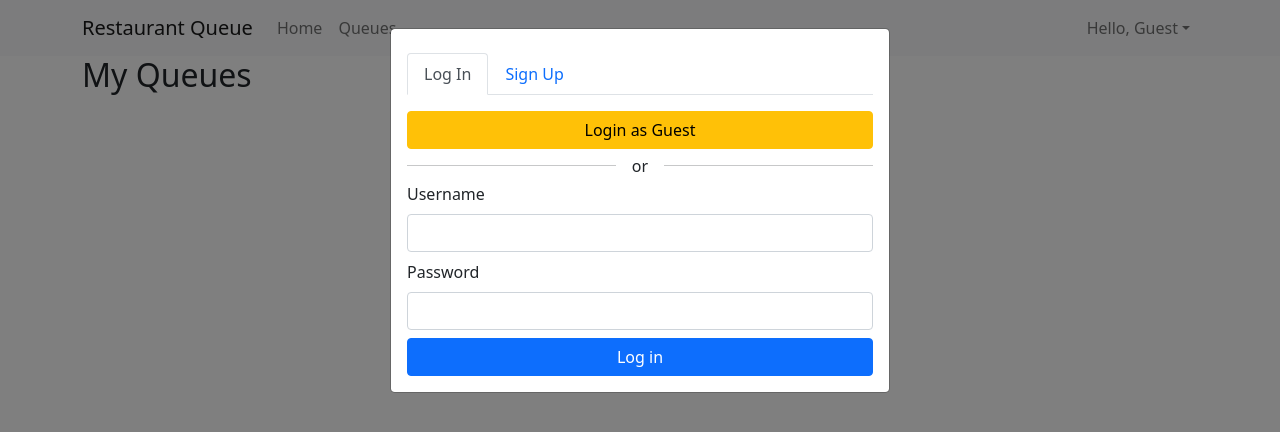
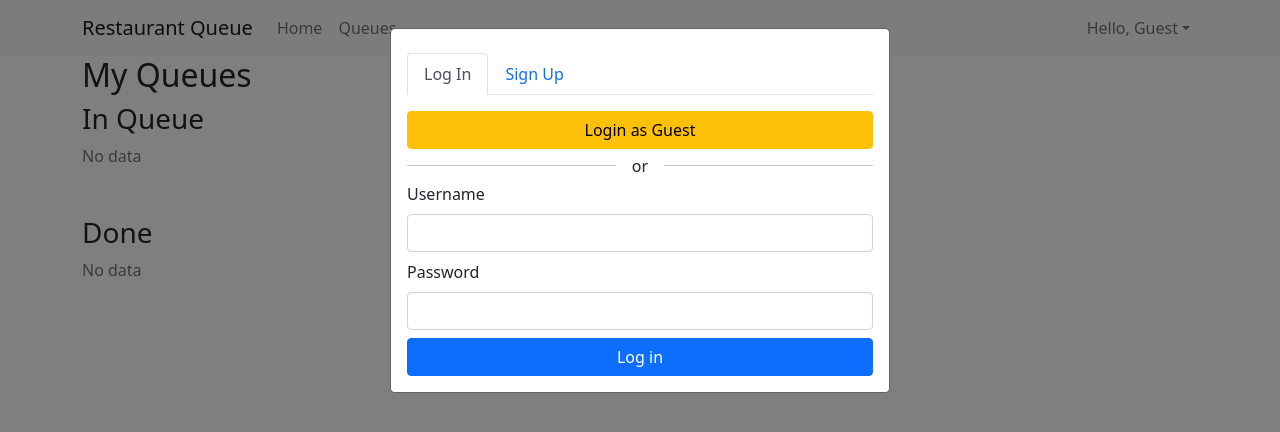
Before and after one commit to konthon/restaurant-queue, a React (Create React App) app: page /queues in a window 1280 px wide. Shown: the top 432 px of the page. Built offline with nearby package versions, Linux system fonts and the light colour scheme.

Commit message:
fix: in queue count in queues page

```diff
--- a/server/db.json
+++ b/server/db.json
@@ -22,8 +22,9 @@
         }
       ],
       "id": "316e63e5-d70f-47c3-af18-ff60449bb284",
-      "queueIndex": 0,
-      "ownerUserIDs": []
+      "queueIndex": 1,
+      "ownerUserIDs": ["bc95ae4e-879d-4661-b239-fa33567a9b84"],
+      "inQueue": 1
     },
     {
       "name": "ChocolateVille (ชอคโกแลต วิลล์)",
@@ -47,8 +48,9 @@
         }
       ],
       "id": "d47da081-c554-43b7-ab43-80ba2f42b98c",
-      "queueIndex": 0,
-      "ownerUserIDs": []
+      "queueIndex": 1,
+      "ownerUserIDs": [],
+      "inQueue": 1
     },
     {
       "name": "Le Boeuf The Steak & Fries Bistro (เลอเบิฟ เดอะ สเต็ก แอนด์ ฟราย บิสโทร (สาขาหลังสวน))",
@@ -73,7 +75,8 @@
       ],
       "id": "f9818fcf-689a-489d-804b-8f3663702ae7",
       "queueIndex": 0,
-      "ownerUserIDs": []
+      "ownerUserIDs": [],
+      "inQueue": 0
     },
     {
       "name": "ครัวดอกไม้ขาว สาขาแรก",
@@ -98,7 +101,8 @@
       ],
       "id": "72636720-4bcb-42a0-a208-3a6d0e040748",
       "queueIndex": 0,
-      "ownerUserIDs": []
+      "ownerUserIDs": [],
+      "inQueue": 0
     },
     {
       "name": "Ginzado ทองหล่อ",
@@ -123,7 +127,8 @@
       ],
       "id": "d513a3dd-7d8c-4465-a031-a085c4b9ef90",
       "queueIndex": 0,
-      "ownerUserIDs": []
+      "ownerUserIDs": [],
+      "inQueue": 0
     },
     {
       "name": "SOUSAKU อารีย์",
@@ -148,7 +153,8 @@
       ],
       "id": "667ad352-363d-4289-bb6c-87a15d54be2a",
       "queueIndex": 0,
-      "ownerUserIDs": []
+      "ownerUserIDs": [],
+      "inQueue": 0
     },
     {
       "name": "แม่กลองหัวปลาหม้อไฟ",
@@ -173,7 +179,8 @@
       ],
       "id": "96b39c31-2725-4ad3-a135-7edab755a1b4",
       "queueIndex": 0,
-      "ownerUserIDs": []
+      "ownerUserIDs": [],
+      "inQueue": 0
     },
     {
       "name": "Tonkatsu Wako",
@@ -198,7 +205,8 @@
       ],
       "id": "f884b7a5-c6a7-425f-8000-66305eae0e08",
       "queueIndex": 0,
-      "ownerUserIDs": []
+      "ownerUserIDs": [],
+      "inQueue": 0
     },
     {
       "name": "Zanotti IL Ristorante Italiano",
@@ -223,7 +231,8 @@
       ],
       "id": "e49682ee-82e6-4a1f-b822-2e4c705affaf",
       "queueIndex": 0,
-      "ownerUserIDs": []
+      "ownerUserIDs": [],
+      "inQueue": 0
     },
     {
       "name": "เจ๊ไฝ ประตูผี (Jay Fai Pratu Phee)",
@@ -248,7 +257,8 @@
       ],
       "id": "abdbcf1b-9ea3-4567-91ad-d4a4f18a5281",
       "queueIndex": 0,
-      "ownerUserIDs": []
+      "ownerUserIDs": [],
+      "inQueue": 0
     },
     {
       "name": "ภัตตาคาร แกรนด์ เชียงการีล่า",
@@ -273,7 +283,8 @@
       ],
       "id": "f83afede-f99b-4c47-a0da-ce4f6d8e9ad6",
       "queueIndex": 0,
-      "ownerUserIDs": []
+      "ownerUserIDs": [],
+      "inQueue": 0
     },
     {
       "name": "ห้างหุ้นส่วนจำกัด 88มหาสาร (Mahasan)",
@@ -298,7 +309,8 @@
       ],
       "id": "09bde584-5a5e-4909-babc-d120cb240fc9",
       "queueIndex": 0,
-      "ownerUserIDs": []
+      "ownerUserIDs": [],
+      "inQueue": 0
     },
     {
       "name": "TORA Yakiniku x Cafe",
@@ -323,7 +335,8 @@
       ],
       "id": "2b27cf7f-e6aa-4b16-aea6-21c6387d60f9",
       "queueIndex": 0,
-      "ownerUserIDs": []
+      "ownerUserIDs": [],
+      "inQueue": 0
     },
     {
       "name": "Katsushin (かつ真) (คัทสึชิน)",
@@ -348,7 +361,8 @@
       ],
       "id": "253dbb12-8f60-496b-8f62-068bfeb968cc",
       "queueIndex": 0,
-      "ownerUserIDs": []
+      "ownerUserIDs": [],
+      "inQueue": 0
     },
     {
       "name": "ขาหมูเจริญแสง (Chareon Sang)",
@@ -373,7 +387,8 @@
       ],
       "id": "d283d8dd-ecea-42a5-91e2-c142dd901bc5",
       "queueIndex": 0,
-      "ownerUserIDs": []
+      "ownerUserIDs": [],
+      "inQueue": 0
     },
     {
       "name": "Fillets",
@@ -398,7 +413,8 @@
       ],
       "id": "a8dd440a-4d96-4323-8821-9d6a79035f58",
       "queueIndex": 0,
-      "ownerUserIDs": []
+      "ownerUserIDs": [],
+      "inQueue": 0
     },
     {
       "name": "เฮ้งชุนเส็ง (Heng Chun Seng)",
@@ -423,7 +439,8 @@
       ],
       "id": "14fb6c0d-aa88-4e7a-a97a-796aa4f75d1a",
       "queueIndex": 0,
-      "ownerUserIDs": []
+      "ownerUserIDs": [],
+      "inQueue": 0
     },
     {
       "name": "Chim by Siam Wisdom (สยาม วิสดอม)",
@@ -448,7 +465,8 @@
       ],
       "id": "062573fd-b60c-429b-8221-a4c29948c8b4",
       "queueIndex": 0,
-      "ownerUserIDs": []
+      "ownerUserIDs": [],
+      "inQueue": 0
     },
     {
       "name": "เกาเหลาเนื้อวัวไร้เทียมทานราชวัตร (Rai Tieam Tan Noodle)",
@@ -473,7 +491,8 @@
       ],
       "id": "ea9f55ba-bd3d-40b5-a22c-41ed1ba79c22",
       "queueIndex": 0,
-      "ownerUserIDs": []
+      "ownerUserIDs": [],
+      "inQueue": 0
     },
     {
       "name": "El Mercado (เอล เมอคาโด้)",
@@ -498,18 +517,28 @@
       ],
       "id": "082b0b21-6fe8-4cfc-b0bc-e6819f6f6441",
       "queueIndex": 0,
-      "ownerUserIDs": []
+      "ownerUserIDs": [],
+      "inQueue": 0
     }
   ],
   "queues": [
     {
-      "id": "random",
-      "queueNumber": 0,
-      "user": "userId",
-      "restaurant": "restaurantId",
-      "createAt": "date",
-      "updateAt": "date",
-      "status": "'in-queue' | 'done' | 'skip' | 'canceled'"
+      "id": "e10d2a6e-6345-407b-886b-dd9dd508a61d",
+      "queueNumber": 1,
+      "userID": "3995956c-5c1c-421e-96ae-d7743ccc8c75",
+      "restaurantID": "d47da081-c554-43b7-ab43-80ba2f42b98c",
+      "createAt": 1647820594940,
+      "updateAt": 1647820594940,
+      "status": "in-queue"
+    },
+    {
+      "id": "c508d83b-5246-456a-9cfc-c5e5bc7578e5",
+      "queueNumber": 1,
+      "userID": "3995956c-5c1c-421e-96ae-d7743ccc8c75",
+      "restaurantID": "316e63e5-d70f-47c3-af18-ff60449bb284",
+      "createAt": 1647820600458,
+      "updateAt": 1647820600458,
+      "status": "in-queue"
     }
   ],
   "users": [
@@ -518,21 +547,21 @@
       "username": "admin",
       "password": "$2a$10$cwq4srTvQnTLi58YvqLm3ucp6rRf/GFZ1tlipmSq/E54pUeZNpmci",
       "ownedRestaurantIDs": [],
-      "queueIDs": [],
-      "roles": [
-        "user",
-        "admin"
-      ]
+      "roles": ["user", "admin"]
     },
     {
       "id": "3995956c-5c1c-421e-96ae-d7743ccc8c75",
       "username": "test",
       "password": "$2a$10$fmP60orsP4bejgO.VyWceeSgEbtpIiaDZieC.9JNjAzK0zYPxmZ.6",
       "ownedRestaurantIDs": [],
-      "queueIDs": [],
-      "roles": [
-        "user"
-      ]
+      "roles": ["user"]
+    },
+    {
+      "id": "bc95ae4e-879d-4661-b239-fa33567a9b84",
+      "username": "test_owner",
+      "password": "$2a$10$MPoqWwcfx2PR9t.6dYG4eexztQDyys.Bsa0ZkHIpwBqgoG2Y2/ova",
+      "ownedRestaurantIDs": ["316e63e5-d70f-47c3-af18-ff60449bb284"],
+      "roles": ["user", "owner"]
     }
   ]
 }
--- /dev/null
+++ b/src/components/CardQueue/index.tsx
@@ -0,0 +1,67 @@
+import React from 'react'
+import styled from 'styled-components'
+
+import { IRestaurant } from 'interfaces/restaurant'
+import { StatusType } from 'interfaces/queue'
+import { Badge } from 'react-bootstrap'
+import { useQuery } from 'react-query'
+import { getInQueue } from 'services/queues'
+import { useUser } from 'contexts/userContext'
+
+const formatQueueNumber = (num: number) =>
+  num.toLocaleString('th', { minimumIntegerDigits: 3 })
+
+interface IProps {
+  queueNumber: number
+  timeStamp: number
+  status: StatusType
+  restaurant?: IRestaurant
+}
+
+const CardWrapper = styled.div`
+  background-color: var(--bs-light);
+  padding: 1rem;
+  border-radius: 0.5rem;
+  border: 1px solid #dee2e6;
+  box-shadow: 0 0.5rem 1rem rgba(0, 0, 0, 0.15);
+  width: 280px;
+  .restaurant-name {
+    font-size: 1.25rem;
+    font-weight: 600;
+  }
+  .queue-number {
+    font-weight: 400;
+    font-size: 3rem;
+  }
+`
+
+const CardQueue: React.FC<IProps> = (props) => {
+  const { queueNumber, timeStamp, status, restaurant } = props
+  const time = new Date(timeStamp)
+
+  const { user } = useUser()
+
+  const { data: inQueue } = useQuery(
+    ['queue', 'in-queue', restaurant?.id, timeStamp, user?.id],
+    () => getInQueue(restaurant?.id || '', timeStamp, user?.id || ''),
+    { enabled: !!restaurant?.id && !!user?.id }
+  )
+  console.log(inQueue)
+
+  return (
+    <CardWrapper>
+      <Badge>{status}</Badge>
+      <div className='restaurant-name'>{restaurant?.name}</div>
+      <div>Your queue number:</div>
+      <div className='queue-number'>{formatQueueNumber(queueNumber)}</div>
+      <div>Before you: {(inQueue?.data.length || 1) - 1}</div>
+      <hr className='my-2' />
+      <div className='d-flex justify-content-between'>
+        <div>{time.toLocaleDateString('th')}</div>
+        <div>{time.toLocaleTimeString('th')}</div>
+      </div>
+    </CardWrapper>
+  )
+}
+
+export default CardQueue
--- a/src/interfaces/restaurant.ts
+++ b/src/interfaces/restaurant.ts
@@ -11,4 +11,5 @@ export interface IRestaurant {
   photos: IPhoto[]
   queueIndex: number
   ownerUserIDs: string[]
+  inQueue: number
 }
--- a/src/interfaces/user.ts
+++ b/src/interfaces/user.ts
@@ -4,7 +4,6 @@ export interface IUser {
   id: string
   username: string
   password: string
-  queueIDs: string[]
   roles: RoleType[]
   ownedRestaurantIDs: string[]
 }
--- a/src/pages/admin/users/index.tsx
+++ b/src/pages/admin/users/index.tsx
@@ -44,7 +44,6 @@ const AdminUsers: React.FC = () => {
                 </Button>
               </td>
               <td>{user.username}</td>
-              <td>{user.queueIDs.join()}</td>
               <td>{user.roles.join()}</td>
               <td>{user.ownedRestaurantIDs.join()}</td>
             </tr>
--- a/src/pages/queues/index.tsx
+++ b/src/pages/queues/index.tsx
@@ -1,12 +1,86 @@
-import React from 'react'
+import React, { useMemo } from 'react'
+import { Container } from 'react-bootstrap'
+import { useQueries, useQuery } from 'react-query'
+
 import MainLayout from 'layouts/MainLayout'
-import { Container } from 'react-bootstrap'
+import { useUser } from 'contexts/userContext'
+import { getQueueByUserID } from 'services/queues'
+import { getRestaurantByID } from 'services/restaurants'
+import CardQueue from 'components/CardQueue'
 
 const Queues: React.FC = () => {
+  const { user } = useUser()
+  const { data: queues } = useQuery(
+    ['queues', user?.id],
+    () => getQueueByUserID(user?.id || ''),
+    { enabled: !!user?.id }
+  )
+  const restaurants = useQueries(
+    (queues?.data || []).map((queue) => ({
+      queryKey: ['restaurant', queue.restaurantID],
+      queryFn: () => getRestaurantByID(queue.restaurantID),
+    }))
+  )
+
+  const queueInQueue = useMemo(
+    () => queues?.data.filter((q) => q.status === 'in-queue') || [],
+    [queues]
+  )
+  const queueDone = useMemo(
+    () => queues?.data.filter((q) => q.status === 'done') || [],
+    [queues]
+  )
+
   return (
     <MainLayout>
       <Container>
         <h2>My Queues</h2>
+        <section className='mb-5'>
+          <h3>In Queue</h3>
+          <div className='d-flex flex-wrap gap-3'>
+            {queueInQueue.length > 0 ? (
+              queueInQueue.map((queue) => {
+                const thisRestaurant = restaurants.find(
+                  (r) => r.data?.data.id === queue.restaurantID
+                )?.data?.data
+                return (
+                  <CardQueue
+                    key={queue.id}
+                    queueNumber={queue.queueNumber}
+                    restaurant={thisRestaurant}
+                    timeStamp={queue.updateAt}
+                    status={queue.status}
+                  />
+                )
+              })
+            ) : (
+              <div className='text-muted'>No data</div>
+            )}
+          </div>
+        </section>
+        <section className='mb-5'>
+          <h3>Done</h3>
+          <div className='d-flex flex-wrap gap-3'>
+            {queueDone.length > 0 ? (
+              queueDone.map((queue) => {
+                const thisRestaurant = restaurants.find(
+                  (r) => r.data?.data.id === queue.restaurantID
+                )?.data?.data
+                return (
+                  <CardQueue
+                    key={queue.id}
+                    queueNumber={queue.queueNumber}
+                    restaurant={thisRestaurant}
+                    timeStamp={queue.updateAt}
+                    status={queue.status}
+                  />
+                )
+              })
+            ) : (
+              <div className='text-muted'>No data</div>
+            )}
+          </div>
+        </section>
       </Container>
     </MainLayout>
   )
--- a/src/services/authenticate.ts
+++ b/src/services/authenticate.ts
@@ -29,7 +29,6 @@ export const loginAsGuest = async () => {
     username,
     password: '',
     ownedRestaurantIDs: [],
-    queueIDs: [],
     roles: ['user'],
   }
   const user = await createUser(guest)
@@ -48,7 +47,6 @@ export const signUp = async (username: string, password: string) => {
       username,
       password: bcrypt.hashSync(password),
       ownedRestaurantIDs: [],
-      queueIDs: [],
       roles: ['user'],
     }
     const user = await createUser(newUser)
--- a/src/services/queues.ts
+++ b/src/services/queues.ts
@@ -11,3 +11,20 @@ export const createQueueOfRestaurant = (data: IQueue) =>
   axios.post<IQueue>(QUEUES, data)
 
 export const deleteQueue = (id: string) => axios.delete(`${QUEUES}/${id}`)
+
+export const getQueueByUserID = (id: string) =>
+  axios.get<IQueue[]>(QUEUES, { params: { userID: id } })
+
+export const getInQueue = (
+  restaurantID: string,
+  maxTime: number,
+  userID: string
+) =>
+  axios.get<IQueue[]>(QUEUES, {
+    params: {
+      status: 'in-queue',
+      restaurantID,
+      userID,
+      updateAt_lte: maxTime,
+    },
+  })
--- a/src/services/users.ts
+++ b/src/services/users.ts
@@ -9,5 +9,5 @@ export const getUserByUsername = (username: string) =>
 
 export const createUser = (data: IUser) => axios.post<IUser>(USERS, data)
 export const updateUser = (id: string, data: Partial<IUser>) =>
-  axios.patch(`${USERS}/${id}`, data)
+  axios.patch<IUser>(`${USERS}/${id}`, data)
 export const deleteUser = (id: string) => axios.delete(`${USERS}/${id}`)
```
Also changed, not shown: src/components/QueueRestaurant/index.tsx (+8 -3 lines), 1 other file (tests, documents, lock files or other folders).
